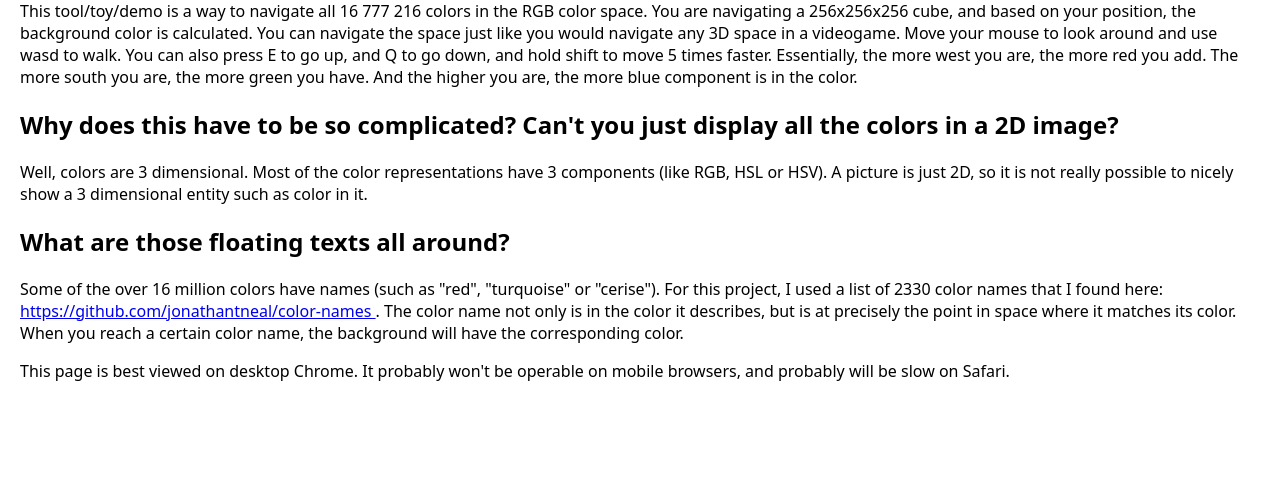
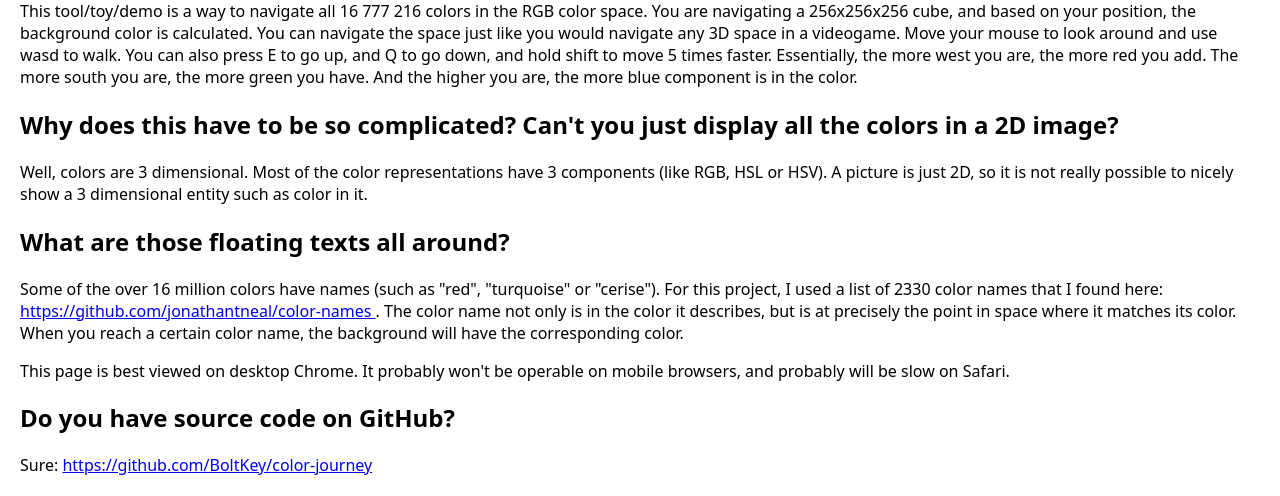
Before and after one commit to BoltKey/color-journey, a plain HTML site: page index.html in a window 1280 px wide. Shown: the part 586-1082 px from the top of the page. Before the commit the page ends 988 px from the top, so only its background shows below. Drawn offline with Linux system fonts and the light colour scheme.

Commit message:
add link to github

```diff
--- a/index.html
+++ b/index.html
@@ -36,6 +36,10 @@
         <p>
         This page is best viewed on desktop Chrome. It probably won't be operable on mobile browsers, and probably will be slow on Safari.
         </p>
+        <h2>Do you have source code on GitHub?</h2>
+        <p>
+            Sure: <a href="https://github.com/BoltKey/color-journey">https://github.com/BoltKey/color-journey</a>
+        </p>
     </div>
   </body>
 </html>
```
